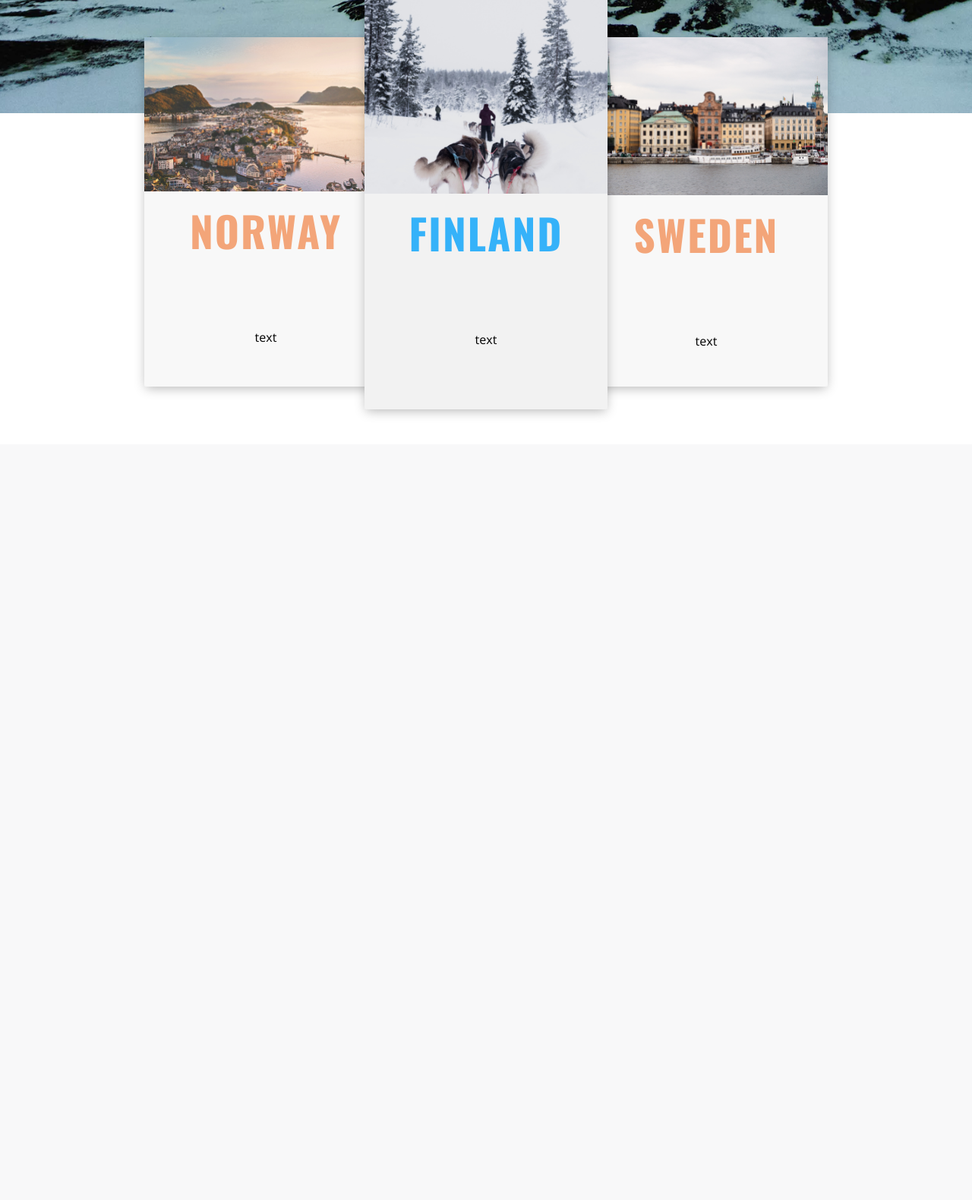
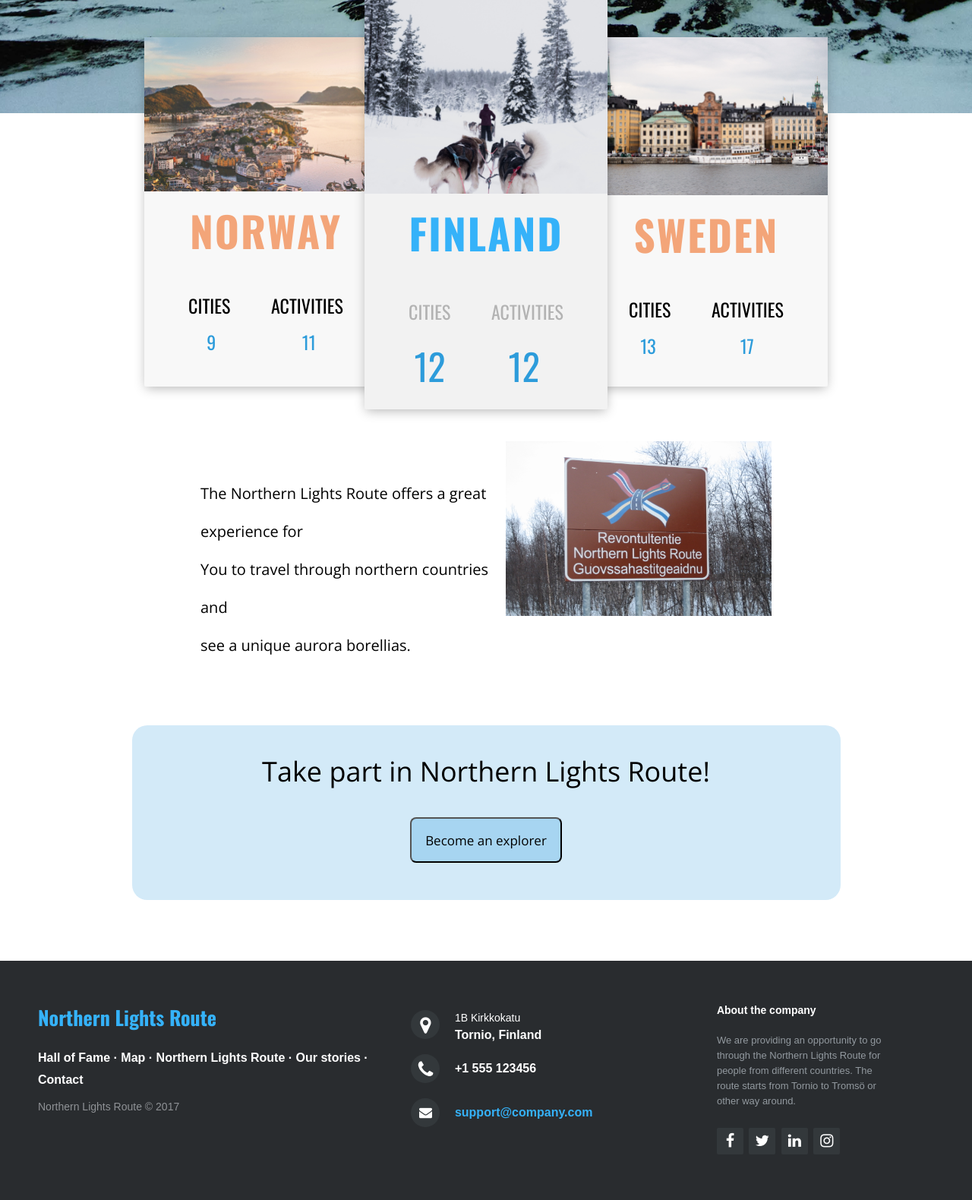
Before and after one commit to katya-shprd/bit16, a PHP site: page / in a window 1280 px wide. Shown: the part 651-2231 px from the top of the page at 76% size. Before the commit the page ends 1197 px from the top, so only its background shows below. Run offline with PHP 8.4, Linux system fonts and the light colour scheme; some libraries are stand-ins or nearby versions.

Commit message:
Add files via upload

```diff
--- /dev/null
+++ b/css/footer.css
@@ -0,0 +1,158 @@
+.footer-distributed{
+	background-color: #292c2f;
+	box-shadow: 0 1px 1px 0 rgba(0, 0, 0, 0.12);
+	box-sizing: border-box;
+	width: 100%;
+	text-align: left;
+	font: bold 16px sans-serif;
+
+	padding: 55px 50px;
+	margin-top: 80px;
+}
+
+.footer-distributed .footer-left,
+.footer-distributed .footer-center,
+.footer-distributed .footer-right{
+	display: inline-block;
+	vertical-align: top;
+}
+
+
+.footer-distributed .footer-left{
+	width: 40%;
+}
+
+
+.footer-distributed h3{
+	font-size: 26px;
+	font-family: 'Oswald';
+	font-weight: 700;
+	color: #35B2F9;
+	margin: 0;
+}
+
+
+.footer-distributed .footer-links{
+	color:  #ffffff;
+	margin: 20px 0 12px;
+	padding: 0;
+}
+
+.footer-distributed .footer-links a{
+	display:inline-block;
+	line-height: 1.8;
+	text-decoration: none;
+	color:  inherit;
+}
+
+.footer-distributed .footer-company-name{
+	color:  #8f9296;
+	font-size: 14px;
+	font-weight: normal;
+	margin: 0;
+}
+
+
+.footer-distributed .footer-center{
+	width: 35%;
+}
+
+.footer-distributed .footer-center i{
+	background-color:  #33383b;
+	color: #ffffff;
+	font-size: 25px;
+	width: 38px;
+	height: 38px;
+	border-radius: 50%;
+	text-align: center;
+	line-height: 42px;
+	margin: 10px 15px;
+	vertical-align: middle;
+}
+
+.footer-distributed .footer-center i.fa-envelope{
+	font-size: 17px;
+	line-height: 38px;
+}
+
+.footer-distributed .footer-center p{
+	display: inline-block;
+	color: #ffffff;
+	vertical-align: middle;
+	margin:0;
+}
+
+.footer-distributed .footer-center p span{
+	display:block;
+	font-weight: normal;
+	font-size:14px;
+	line-height:2;
+}
+
+.footer-distributed .footer-center p a{
+	color:  #35B2F9;
+	text-decoration: none;;
+}
+
+
+.footer-distributed .footer-right{
+	width: 20%;
+}
+
+.footer-distributed .footer-company-about{
+	line-height: 20px;
+	color:  #92999f;
+	font-size: 13px;
+	font-weight: normal;
+	margin: 0;
+}
+
+.footer-distributed .footer-company-about span{
+	display: block;
+	color:  #ffffff;
+	font-size: 14px;
+	font-weight: bold;
+	margin-bottom: 20px;
+}
+
+.footer-distributed .footer-icons{
+	margin-top: 25px;
+}
+
+.footer-distributed .footer-icons a{
+	display: inline-block;
+	width: 35px;
+	height: 35px;
+	cursor: pointer;
+	background-color:  #33383b;
+	border-radius: 2px;
+
+	font-size: 20px;
+	color: #ffffff;
+	text-align: center;
+	line-height: 35px;
+
+	margin-right: 3px;
+	margin-bottom: 5px;
+}
+
+@media (max-width: 880px) {
+
+	.footer-distributed{
+		font: bold 14px sans-serif;
+	}
+
+	.footer-distributed .footer-left,
+	.footer-distributed .footer-center,
+	.footer-distributed .footer-right{
+		display: block;
+		width: 100%;
+		margin-bottom: 40px;
+		text-align: center;
+	}
+
+	.footer-distributed .footer-center i{
+		margin-left: 0;
+	}
+
+}
--- a/css/mystyle.css
+++ b/css/mystyle.css
@@ -96,7 +96,7 @@ ul.topnav li.right {float: right;}
     flex-basis: 300px;
     min-width: 200px;
     margin: 0 20px;
-    margin-bottom: 32px;
+    margin-bottom: 72px;
     padding: 20px 10px 40px 10px;
 }
 .container {
@@ -138,3 +138,143 @@ ul.topnav li.right {float: right;}
     color: #F3A579;
     margin-top: 10px;
 }
+.card p {
+  font-family: 'Oswald';
+  font-style: normal;
+  font-size: 24px;
+  color: #000000;
+  line-height: 0px;
+  letter-spacing: 20%;
+
+}
+#CA{
+  margin-top: -15px;
+}
+.activities{
+  margin-left: 2em;
+  font-family: 'Oswald';
+  font-style: normal;
+  font-size: 24px;
+  color: #000000;
+  line-height: 0px;
+  letter-spacing: 20%;
+}
+
+#fin{
+  margin-top: -10px;
+  font-family: 'Oswald';
+  font-style: normal;
+  font-size: 24px;
+  color: #b3b3b3;
+  line-height: 0px;
+  letter-spacing: 20%;
+}
+.activities1{
+  margin-left: 2em;
+  font-family: 'Oswald';
+  font-style: normal;
+  font-size: 24px;
+  color: #b3b3b3;
+  line-height: 0px;
+  letter-spacing: 20%;
+}
+#number {
+  font-family: 'Oswald';
+  font-style: normal;
+  font-size: 24px;
+  color: #2D9CDB;
+  line-height: 0px;
+  letter-spacing: 20%;
+  padding-right: 0.5em;
+}
+.num {
+  margin-left: 4.5em;
+  font-family: 'Oswald';
+  font-style: normal;
+  font-size: 24px;
+  color: #2D9CDB;
+  line-height: 0px;
+  letter-spacing: 20%;
+}
+#number1 {
+  font-family: 'Oswald';
+  font-style: normal;
+  font-size: 48px;
+  color: #2D9CDB;
+  line-height: 0px;
+  letter-spacing: 20%;
+  padding-right:0.5em;
+
+}
+.num1 {
+  padding-left: 1.5em;
+  font-family: 'Oswald';
+  font-style: normal;
+  font-size: 48px;
+  color: #2D9CDB;
+  line-height: 0px;
+  letter-spacing: 20%;
+}
+#number2 {
+  font-family: 'Oswald';
+  font-style: normal;
+  font-size: 24px;
+  color: #2D9CDB;
+  line-height: 0px;
+  letter-spacing: 20%;
+  padding-right: 1em;
+}
+.num2 {
+  margin-left: 4.4em;
+  font-family: 'Oswald';
+  font-style: normal;
+  font-size: 24px;
+  color: #2D9CDB;
+  line-height: 0px;
+  letter-spacing: 20%;
+}
+.descr {
+  font-family: 'Open Sans';
+  font-style: normal;
+  font-size: 20px;
+  font-weight: normal;
+  color: #000000;
+  line-height: 0px;
+  letter-spacing: 20%;
+  padding-left: 13.2em;
+  line-height: 50px;
+  margin: 0;
+  padding-top: 2.2em;
+}
+.idea{
+    padding-bottom: 5em;
+}
+.idea img{
+  padding-right: 16.5em;
+}
+#container2
+{
+       width: 200px;
+       margin: auto;
+       background-color: #d3eaf8;
+       width: 933px;
+       height: 230px;
+       overflow-y: auto;
+       overflow-x: hidden;
+       border-radius: 20px;
+}
+#container2 h3{
+  font-family: 'Open Sans';
+  font-style: normal;
+  font-size: 36px;
+  font-weight: normal;
+}
+#profile-button{
+  width: 200.04px;
+  height: 60px;
+  padding: 5px;
+  font-family: 'Open Sans';
+  font-size: 17px;
+  background-color: #a7d5f1;
+  border-radius: 8px;
+}
--- a/index.html
+++ b/index.html
@@ -4,9 +4,17 @@
 <head>
 
     <meta charset="utf-8">
+    <meta http-equiv="X-UA-Compatible" content="IE=edge">
+    <meta name="viewport" content="width=device-width, initial-scale=1">
+  	<meta name="keywords" content="footer, address, phone, icons" />
     <link rel="stylesheet" type="text/css" href="css/mystyle.css">
+  	<link rel="stylesheet" href="css/footer.css">
+
     <link href="https://fonts.googleapis.com/css?family=Open+Sans:400,700" rel="stylesheet">
     <link href="https://fonts.googleapis.com/css?family=Oswald:400,700" rel="stylesheet">
+    <link rel="stylesheet" href="http://maxcdn.bootstrapcdn.com/font-awesome/4.2.0/css/font-awesome.min.css">
+
+
 
 </head>
 
@@ -40,20 +48,24 @@
                     <div class="card">
                         <img id="country-pic" src="images/norway.png" alt="norway">
                         <h4>NORWAY</h4>
-                        <p>text</p>
+                        <p id="CA">CITIES <span class="activities">ACTIVITIES</span></p>
+                        <p id="number">9 <span class="num">11</span></p>
+
                     </div>
 
                     <div class="card" id="finland">
                         <img id="finland-pic" src="images/finland.png" alt="finland">
                         <h4>FINLAND</h4>
-                        <p>text</p>
+                        <p id="fin">CITIES <span class="activities1">ACTIVITIES</span></p>
+                        <p id="number1">12 <span class="num1">12</span></p>
 
                     </div>
 
                     <div class="card">
                         <img id="country-pic" src="images/sweden.png" alt="sweden">
                         <h4>SWEDEN</h4>
-                        <p>text</p>
+                        <p id="CA">CITIES <span class="activities">ACTIVITIES</span></p>
+                        <p id="number2">13 <span class="num2">17</span></p>
                     </div>
 
                 </div>
@@ -61,9 +73,81 @@
     </section>
 
     <section>
-<br>
-<br>
+<div class="idea">
+  <img src="images/route.png" align="right" width="350px" height="230px">
+  <p class="descr">
+      The Northern Lights Route offers a great experience for<br>
+      You to travel through northern countries and<br>
+      see a unique aurora borellias.
+    </p>
+</div>
+    </section>
 
+    <section>
+      <div id="container2">
+      <center><h3>Take part in Northern Lights Route!</h3></center>
+      <center><input type="button" value="Become an explorer" id="profile-button"></center>
     </section>
+
+        <footer class="footer-distributed">
+
+			       <div class="footer-left">
+
+				            <h3>Northern Lights Route</h3>
+
+				                <p class="footer-links">
+                  					<a href="#">Hall of Fame</a>
+                  					·
+                  					<a href="#">Map</a>
+                  					·
+                  					<a href="#">Northern Lights Route</a>
+                  					·
+                  					<a href="#">Our stories</a>
+                  					·
+                  					<a href="#">Contact</a>
+				                </p>
+
+				           <p class="footer-company-name">Northern Lights Route &copy; 2017</p>
+			</div>
+
+			<div class="footer-center">
+
+				<div>
+					<i class="fa fa-map-marker"></i>
+					<p><span>1B Kirkkokatu</span> Tornio, Finland</p>
+				</div>
+
+				<div>
+					<i class="fa fa-phone"></i>
+					<p>+1 555 123456</p>
+				</div>
+
+				<div>
+					<i class="fa fa-envelope"></i>
+					<p><a href="#">support@company.com</a></p>
+				</div>
+
+			</div>
+
+			<div class="footer-right">
+
+				<p class="footer-company-about">
+					<span>About the company</span>
+					We are providing an opportunity to go through the Northern Lights Route for people from different countries. The route starts from Tornio to Tromsö or other way around.
+				</p>
+
+				<div class="footer-icons">
+
+					<a href="https://www.facebook.com/northernlightsroute/"><i class="fa fa-facebook"></i></a>
+					<a href="#"><i class="fa fa-twitter"></i></a>
+					<a href="#"><i class="fa fa-linkedin"></i></a>
+					<a href="#"><i class="fa fa-instagram"></i></a>
+
+				</div>
+
+			</div>
+
+		</footer>
+
 </body>
 </html>
```
Also changed, not shown: images/route.png (added).
